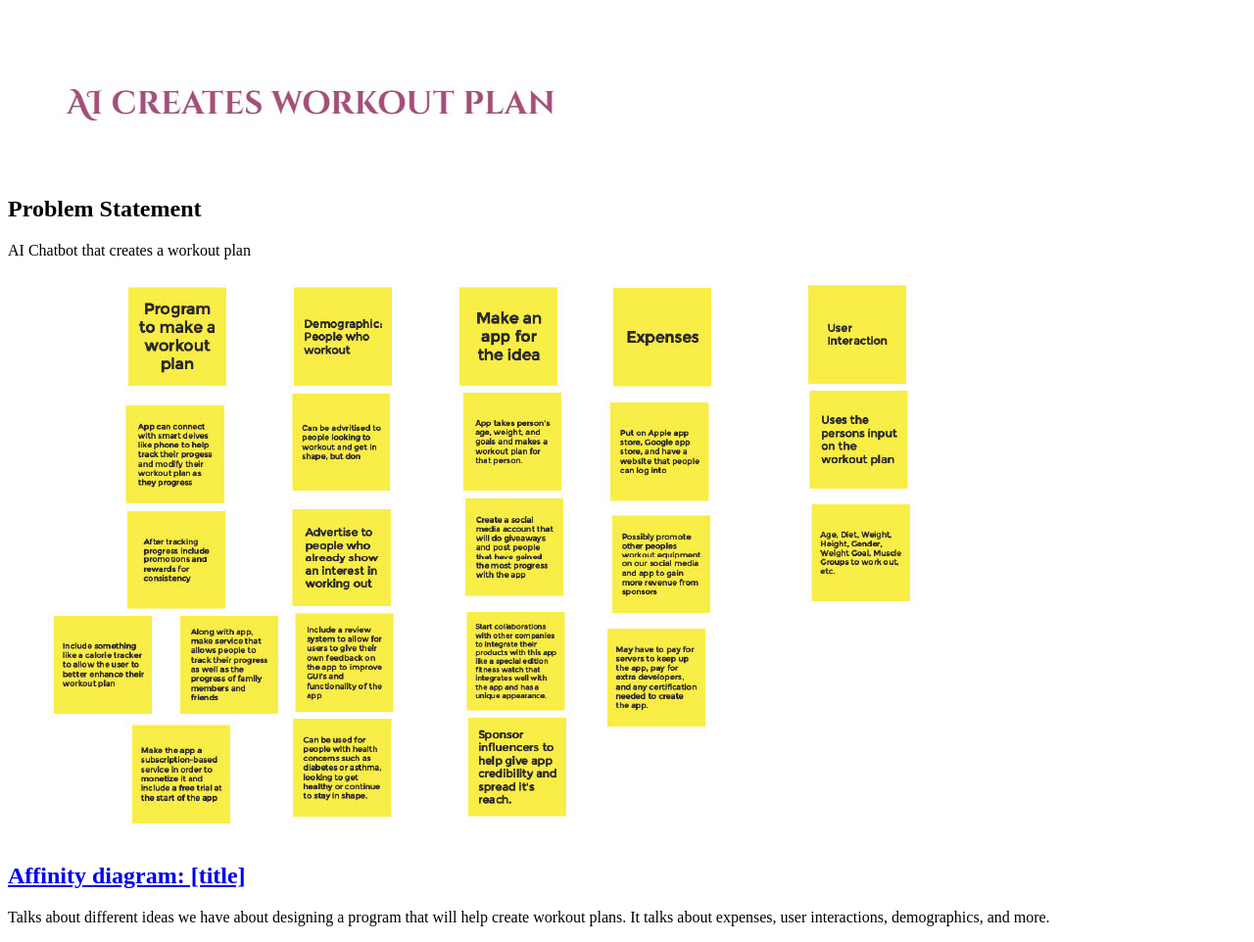
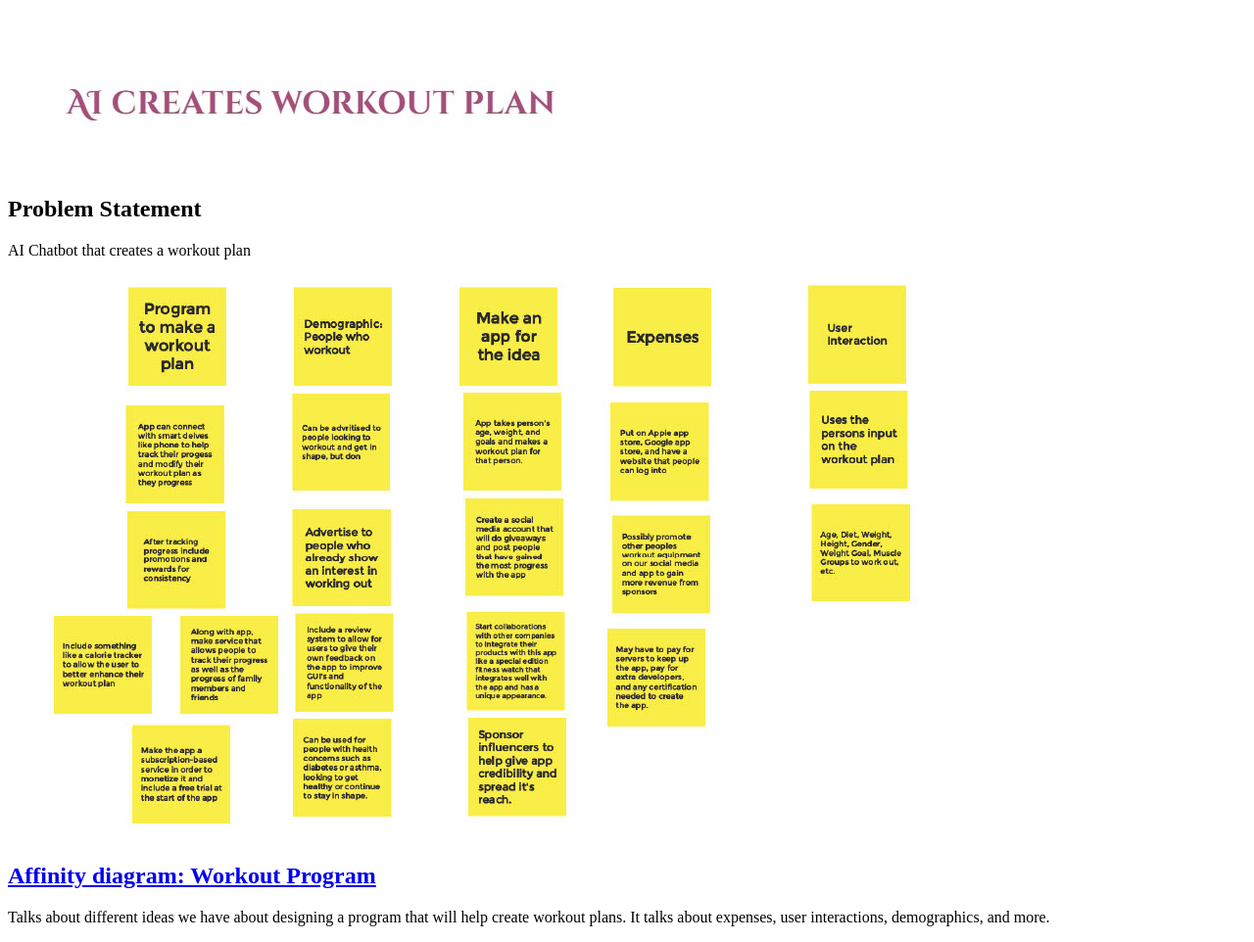
Before and after one commit to TylerZolk/TylerZolk.github.io, a plain HTML site: page index.html in a window 1280 px wide. Shown: the part 79-1041 px from the top of the page at 98% size. Drawn offline with Linux system fonts and the light colour scheme; files whose address does not match are found by name.

Commit message:
Update index.html

```diff
--- a/index.html
+++ b/index.html
@@ -19,7 +19,7 @@
 <section class="assign">
 <img src="images/affinity-diagram.jpg" />
 <section class="assign-det">
-<a href="files/affinity-diagram.pdf"><h2>Affinity diagram: [title]</h2></a>
+<a href="files/affinity-diagram.pdf"><h2>Affinity diagram: Workout Program</h2></a>
 <p>
 Talks about different ideas we have about designing a program that will help create workout plans. It talks about expenses, user interactions, demographics, and more.
 </p>
```
